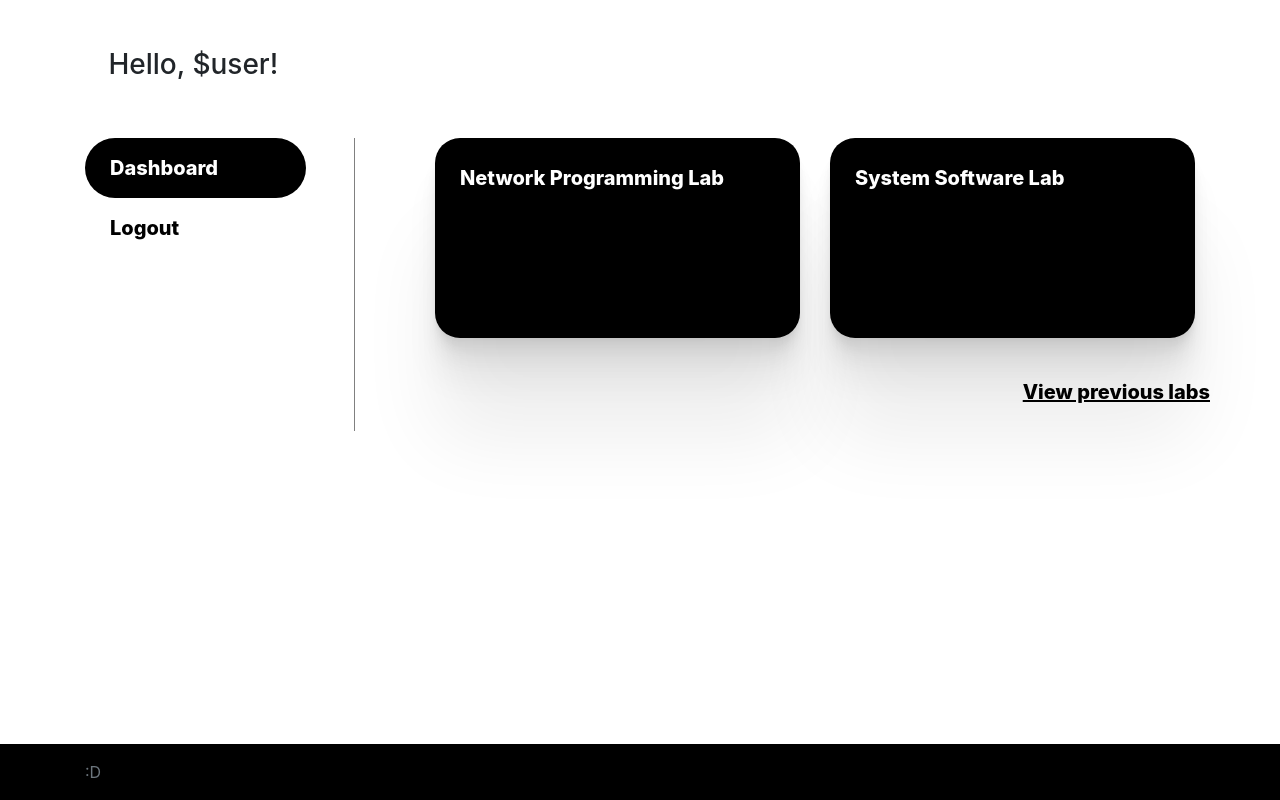
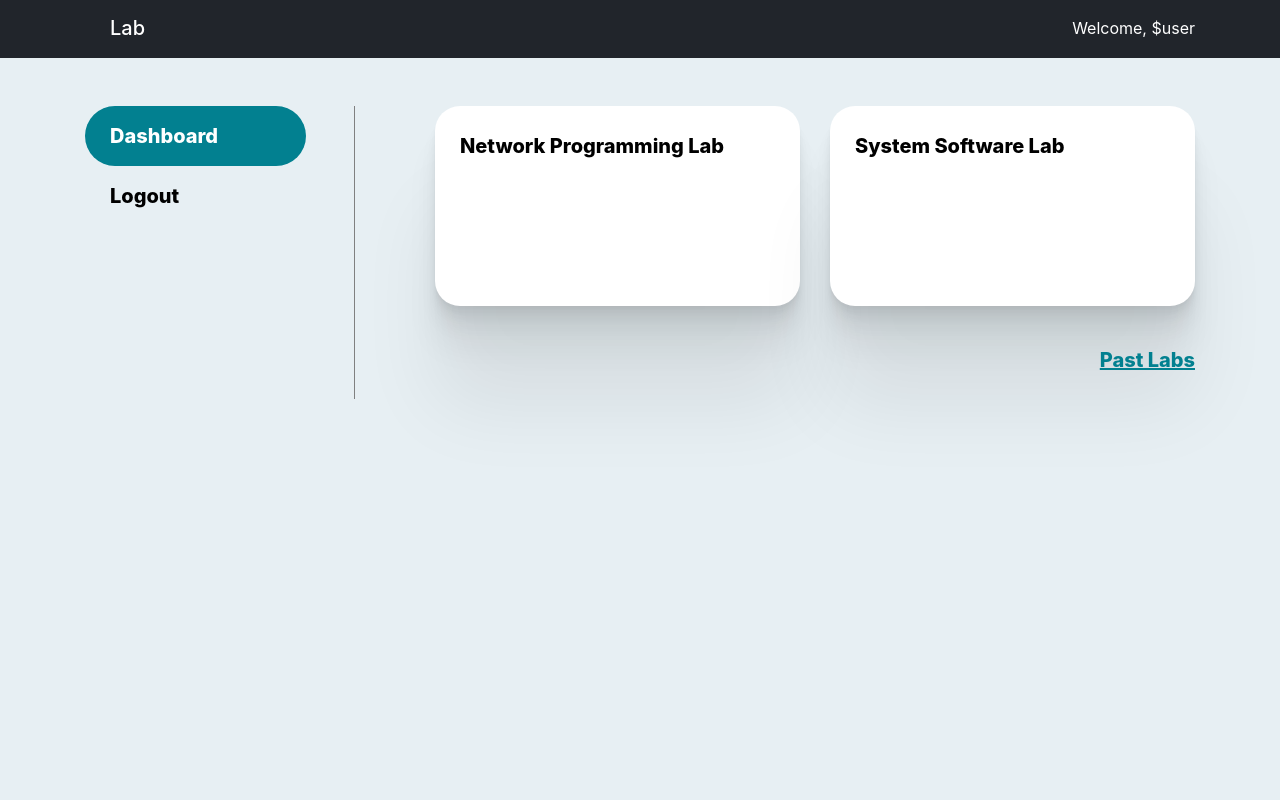
Before and after one commit to kiranjdev/Invento2020-CSE-Project, a PHP site: page /student/index.php in a window 1280 px wide. Run offline with PHP 8.4, Linux system fonts and the light colour scheme.

Commit message:
Student home and styles

```diff
--- a/student/assets/css/style.css
+++ b/student/assets/css/style.css
@@ -1,8 +1,10 @@
-
+  body{
+    background-color: #E7EFF3;
+  }
   .navbutton div{
     padding:15px;
     border-radius: 50px;
-    background-color: #000;
+    background-color: #028090;
     width:100%;
     padding:15px;
     padding-left: 25px;
@@ -12,7 +14,7 @@
     margin-bottom: 15px;
   }
   .navbutton div:hover{
-    background-color: #121212;
+    background-color: #0291a3;
   }
   .navlink{
     width:100%;
@@ -21,8 +23,11 @@
     font-weight: 800;
     color:#000;
   }
+  .title h5{
+    padding-left: 25px;
+  }
   .hello{
-    padding-left: 2.4rem;
+    text-align: right;
   }
   .sidenav{
     border-right: 1px solid grey;
@@ -39,8 +44,8 @@
     padding-left: 25px;
     font-size: 20px;
     font-weight: 800;
-    background-color: #000;
-    color:#fff;
+    background-color: #fff;
+    color:#000;
     margin-bottom: 15px;
     box-shadow:
       0 2.8px 2.2px rgba(0, 0, 0, 0.02),
@@ -51,14 +56,21 @@
       0 100px 80px rgba(0, 0, 0, 0.07);
     }
   .labbutton div:hover{
-    background-color: #121212;
+    box-shadow: 0 0 0.5pt 0.5pt #028090,
+    0 2.8px 2.2px rgba(0, 0, 0, 0.02),
+    0 6.7px 5.3px rgba(0, 0, 0, 0.028),
+    0 12.5px 10px rgba(0, 0, 0, 0.035),
+    0 22.3px 17.9px rgba(0, 0, 0, 0.042),
+    0 41.8px 33.4px rgba(0, 0, 0, 0.05),
+    0 100px 80px rgba(0, 0, 0, 0.07);
+    background-color: #fff;
+    color:#000;
+  }
+  .headernav{
+    background-color: #21252B;
     color:#fff;
-  }
-  .customfooter{
-    background-color: #000;
-    position:fixed;
-    bottom: 0;
-    width: 100%;
+    height:3.6em;
+    padding-top: 1em;
   }
   .prevlabslink{
     float:right;
@@ -66,6 +78,6 @@
   .prevlabslink a{
     font-size: 20px;
     font-weight: 800;
-    color:#000;
+    color:#028090;
     text-decoration: underline;
   }
--- a/student/index.php
+++ b/student/index.php
@@ -13,10 +13,15 @@ require $_SERVER['DOCUMENT_ROOT'].'/db_connect.php';
     <title>Dashboard | Students</title>
   </head>
   <body>
+    <div class="headernav">
+      <div class="container">
+        <div class="row">
+          <div class="col-3 title"><h5>Lab</h5></div>
+          <div class="col-9 hello">Welcome, $user</div>
+        </div>
+      </div>
+    </div>
     <div class="container py-4">
-      <div class="row py-4">
-        <div class="col hello"><h3>Hello, $user!</h3></div>
-      </div>
       <div class="row py-4">
         <div class="col-3 sidenav pr-5">
           <a href="" class="text-decoration-none navbutton"><div>Dashboard</div></a>
@@ -28,20 +33,13 @@ require $_SERVER['DOCUMENT_ROOT'].'/db_connect.php';
             <div class="col"><a href="" class="text-decoration-none labbutton"><div>System Software Lab</div></a></div>
           </div>
           <div class="row prevlabslink py-4">
-            <a href="">View previous labs</a>
+            <div class="col">
+              <a href="">Past Labs</a>
+            </div>
           </div>
         </div>
       </div>
     </div>
 
-    <footer class="py-3 customfooter">
-  <div class="container">
-    <div class="row">
-      <div class="col-md-8">
-        <p class="m-0 text-secondary">:D</p></div>
-    </div>
-  </div>
-</footer>
-
   </body>
 </html>
```
